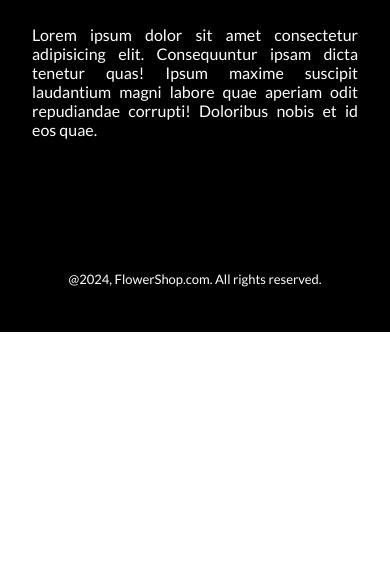
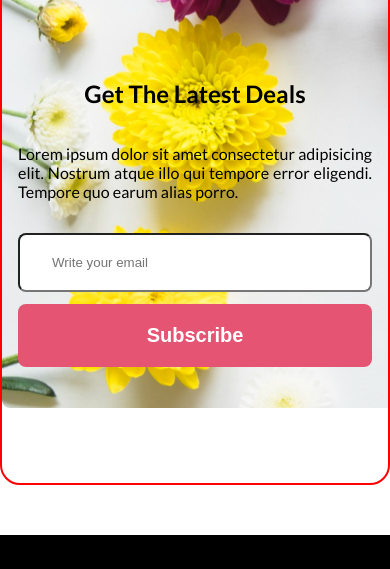
Before and after one commit to Sabbish99/Flower, a plain HTML site: page index.html in a window 390 px wide. Shown: the part 3116-3685 px from the top of the page. Before the commit the page ends 3448 px from the top, so only its background shows below. Drawn offline with Linux system fonts and the light colour scheme.

Commit message:
section-8

```diff
--- a/index.html
+++ b/index.html
@@ -90,7 +90,16 @@
 
 
 
-
+    <!-- section-8 -->
+    <section class="section-8">
+        <h1>Get The Latest Deals</h1>
+        <p>Lorem ipsum dolor sit amet consectetur adipisicing elit. Nostrum atque illo qui tempore error eligendi.
+            Tempore quo earum alias porro.</p>
+        <div class="section-8-1">
+            <input class="section-8-input" type="text" placeholder="Write your email">
+            <button class="section-8-btn-1">Subscribe</button>
+        </div>
+    </section>
 
 
     <!-- footer section  -->
--- a/style.css
+++ b/style.css
@@ -169,20 +169,50 @@ body {
 
 
 
+/* section-8 */
+.section-8 {
+    border: 2px solid red;
+    margin: 100px 240px;
+    text-align: center;
+    background-image: url(Rectangle\ 9.png);
+    background-repeat: no-repeat;
+    padding: 100px 0px;
+    border-radius: 20px;
+}
+
+.section-8 p {
+    padding: 0px 300px;
+}
+
+.section-8-input {
+    padding: 20px 32px;
+    border-radius: 8px;
+}
+
+.section-8-btn-1 {
+    color: white;
+    background-color: #E55473;
+    font-weight: 700;
+    font-size: 20px;
+    border: none;
+    border-radius: 8px;
+    padding: 20px 32px;
+
+}
 
 
-
+/* footer design */
 footer {
-    margin-left: 240px;
-    margin-right: 240px;
+    /* margin-left: 240px;
+    margin-right: 240px; */
     text-align: center;
     color: white;
     background-color: black;
-    padding: 100px 100px 30px 100px;
+    padding: 100px 240px 30px 240px;
 }
 
 .footer-orange {
-    color: orange;
+    color: #E55473;
 }
 
 footer h2 {
@@ -383,10 +413,50 @@ footer .p-2 {
 
 
 
+    /* section-8 */
+
+    .section-8 {
+        border: 2px solid red;
+        margin: 50px 0px;
+        text-align: center;
+        background-image: url(Rectangle\ 9.png);
+        background-repeat: no-repeat;
+
+    }
+
+    .section-8 p {
+        padding: 16px;
+        text-align: justify;
+
+    }
+
+    .section-8-input {
+        padding: 20px 32px;
+        border-radius: 8px;
+        width: auto;
+    }
+
+    .section-8-1 {
+        display: grid;
+        grid-template-columns: repeat(1, 1fr);
+        margin: 16px;
+        gap: 12px;
+    }
+
+    .section-8-btn-1 {
+        color: white;
+        background-color: #E55473;
+        font-weight: 700;
+        font-size: 20px;
+        border: none;
+        border-radius: 8px;
+        padding: 20px 32px;
+
+    }
 
 
 
-
+    /* footer design */
     footer {
         margin: 0px;
         text-align: center;
@@ -396,7 +466,7 @@ footer .p-2 {
     }
 
     .footer-orange {
-        color: orange;
+        color: #E55473;
     }
 
     footer h2 {
```
Also changed, not shown: Rectangle 9.png (renamed from Flower Asset/Rectangle 9.png).
